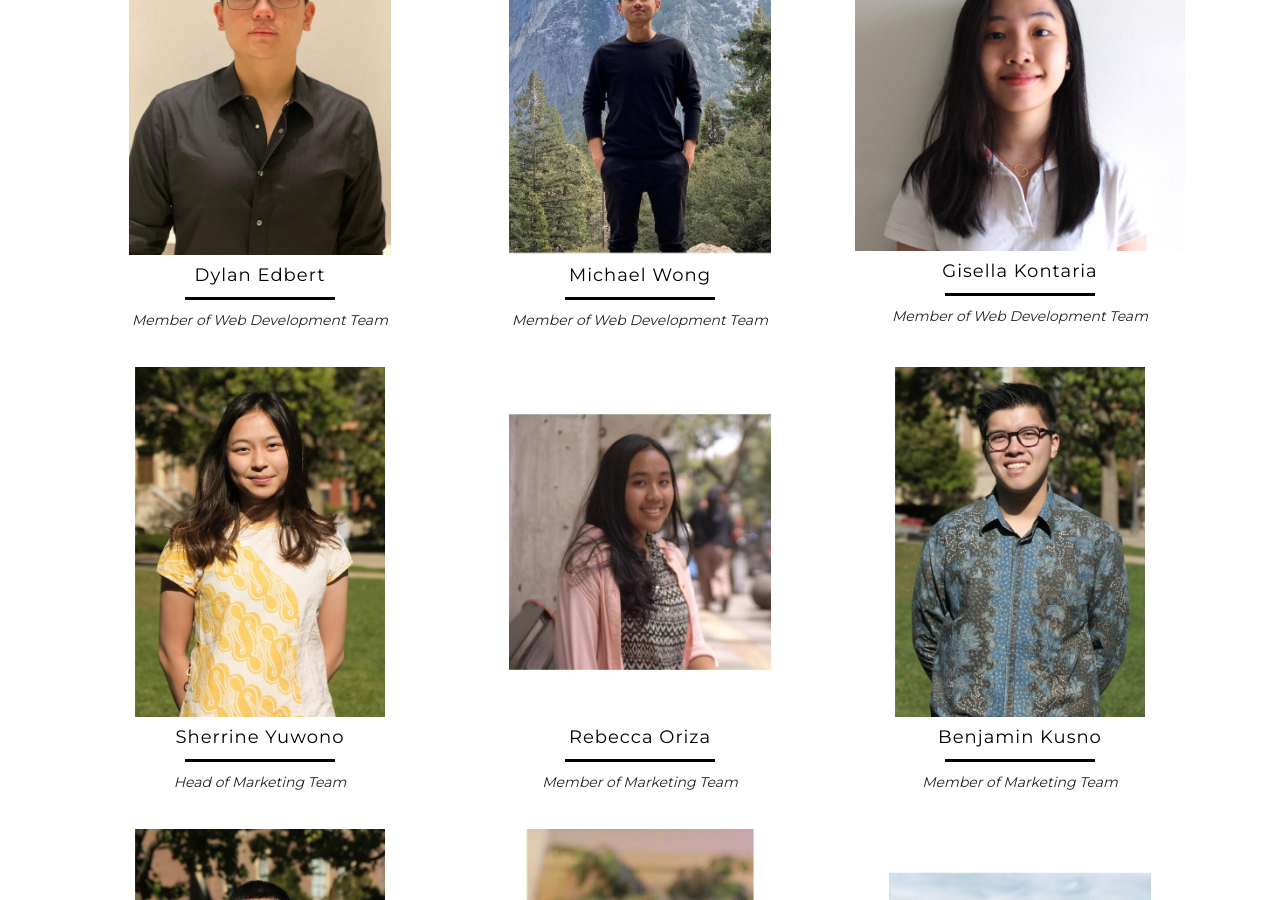
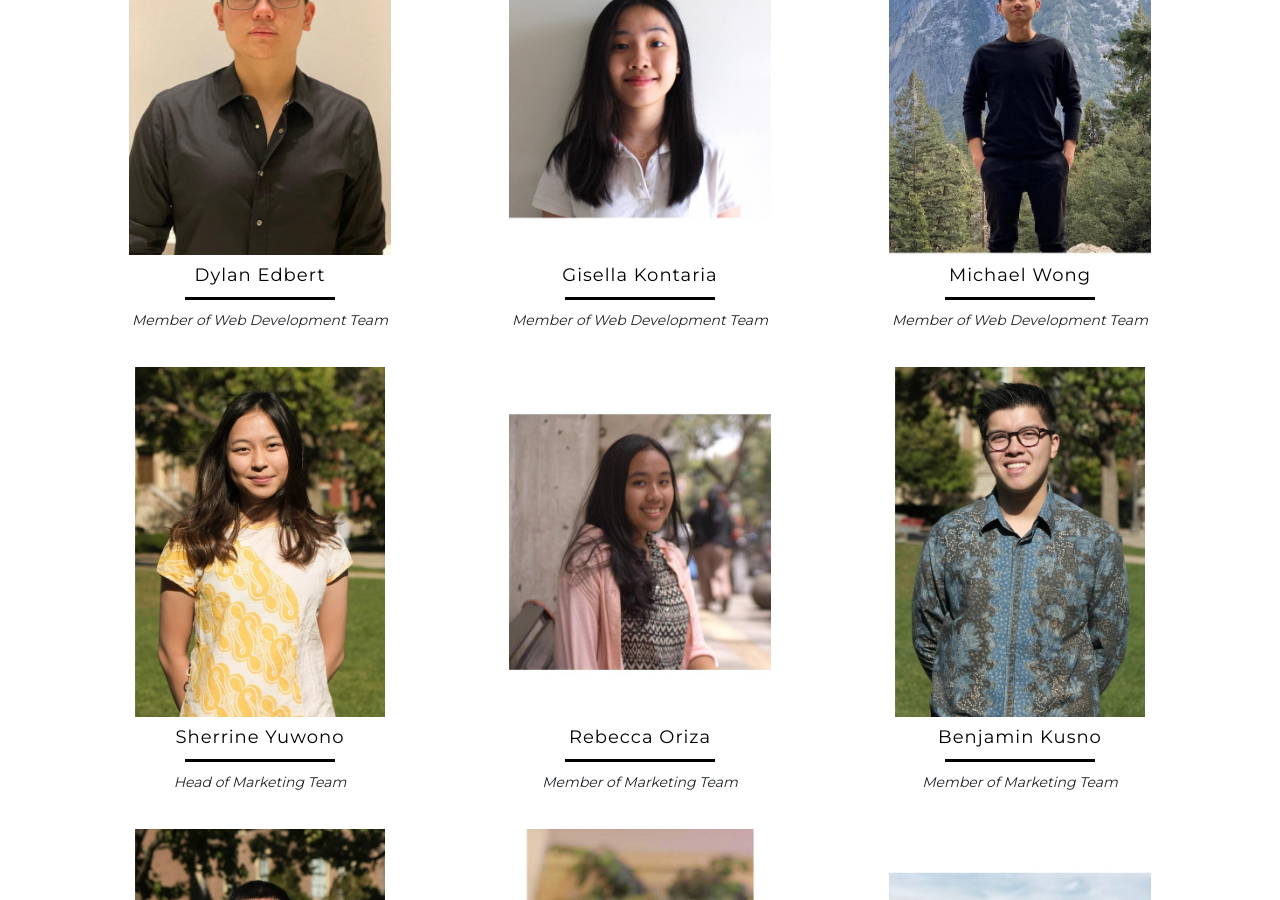
Before and after one commit to SolarChapter/SolarChapter.github.io, a Jekyll site: the page built from _teams/uiuc.md, in a window 1280 px wide and 900 px high, scrolled down 1989 px. Built offline with Jekyll 4.4.1, drawn with Linux system fonts in a browser that asks for light colours; nearby versions of some CDN libraries.

Commit message:
Standardize picture

```diff
--- a/_teams/uiuc.md
+++ b/_teams/uiuc.md
@@ -47,12 +47,12 @@ officers:
   - name: Dylan Edbert
     title: Member of Web Development Team
     image_url: /assets/members/uiuc/dylan_edbert.jpg
+  - name: Gisella Kontaria
+    title: Member of Web Development Team
+    image_url: /assets/members/uiuc/gisella_kontaria.jpg
   - name: Michael Wong
     title: Member of Web Development Team
     image_url: /assets/members/uiuc/michael_wong.jpg
-  - name: Gisella Kontaria
-    title: Member of Web Development Team
-    image_url: /assets/members/uiuc/gisella_kontaria.jpg
   - name: Sherrine Yuwono
     title: Head of Marketing Team
     image_url: /assets/members/uiuc/sherrine_yuwono.jpg
```
Also changed, not shown: assets/members/uiuc/gisella_kontaria.jpg.
